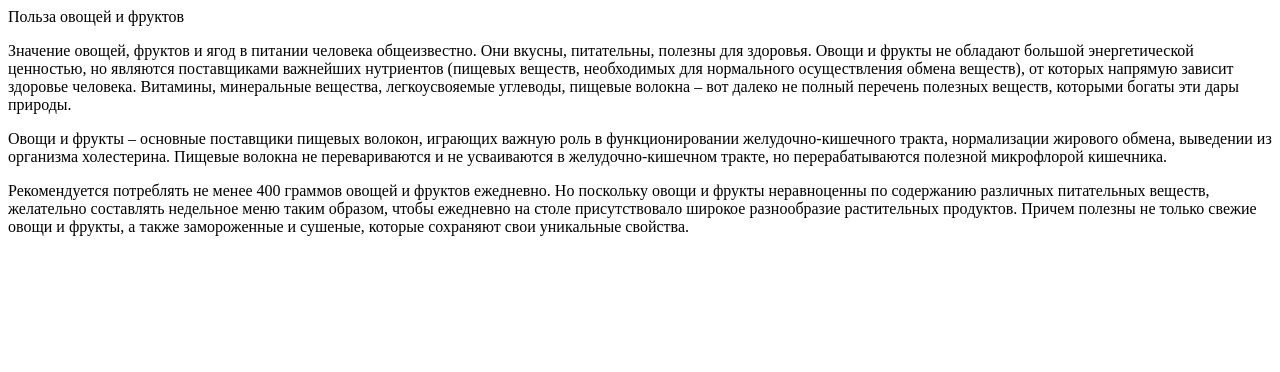
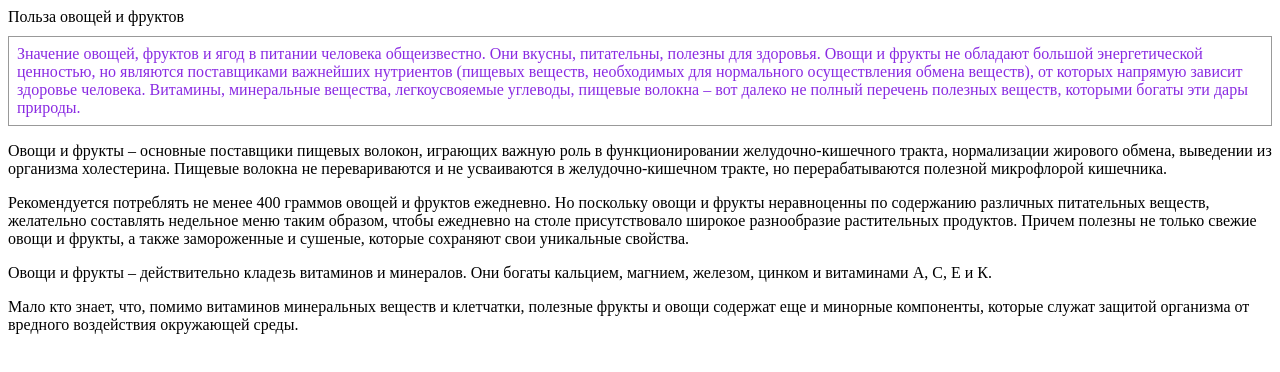
Before and after one commit to IglFox/Web-technology, a plain HTML site: page Lab2/index.html in a window 1280 px wide. Drawn offline with Linux system fonts and the light colour scheme.

Commit message:
style: added css style 1var

```diff
--- a/Lab2/index.html
+++ b/Lab2/index.html
@@ -3,12 +3,12 @@
 <head>
 	<meta charset="UTF-8">
 	<meta name="viewport" content="width=device-width, initial-scale=1.0">
-	<title>Лабораторная работа 2</title>
+	<title>Лабораторная работа №2</title>
 </head>
 <body>
     Польза овощей и фруктов
 
-    <p>
+    <p style="margin: 10px 0; padding: 8px; border: 1px solid #999; color: blueviolet;">
         Значение овощей, фруктов и ягод в питании человека общеизвестно. Они вкусны, питательны, полезны для здоровья. Овощи и фрукты не обладают большой энергетической ценностью, но являются поставщиками важнейших нутриентов (пищевых веществ, необходимых для нормального осуществления обмена веществ), от которых напрямую зависит здоровье человека. Витамины, минеральные вещества, легкоусвояемые углеводы, пищевые волокна – вот далеко не полный перечень полезных веществ, которыми богаты эти дары природы.
     </p>
     <p>
@@ -17,5 +17,12 @@
     <p>
         Рекомендуется потреблять не менее 400 граммов овощей и фруктов ежедневно. Но поскольку овощи и фрукты неравноценны по содержанию различных питательных веществ, желательно составлять недельное меню таким образом, чтобы ежедневно на столе присутствовало широкое разнообразие растительных продуктов. Причем полезны не только свежие овощи и фрукты, а также замороженные и сушеные, которые сохраняют свои уникальные свойства.
     </p>
+
+    <div>
+        Овощи и фрукты – действительно кладезь витаминов и минералов. Они богаты кальцием, магнием, железом, цинком и витаминами А, С, Е и К.
+    </div>
+    <p>
+        Мало кто знает, что, помимо витаминов минеральных веществ и клетчатки, полезные фрукты и овощи содержат еще и минорные компоненты, которые служат защитой организма от вредного воздействия окружающей среды.
+    </p>
 </body>
 </html>
```
